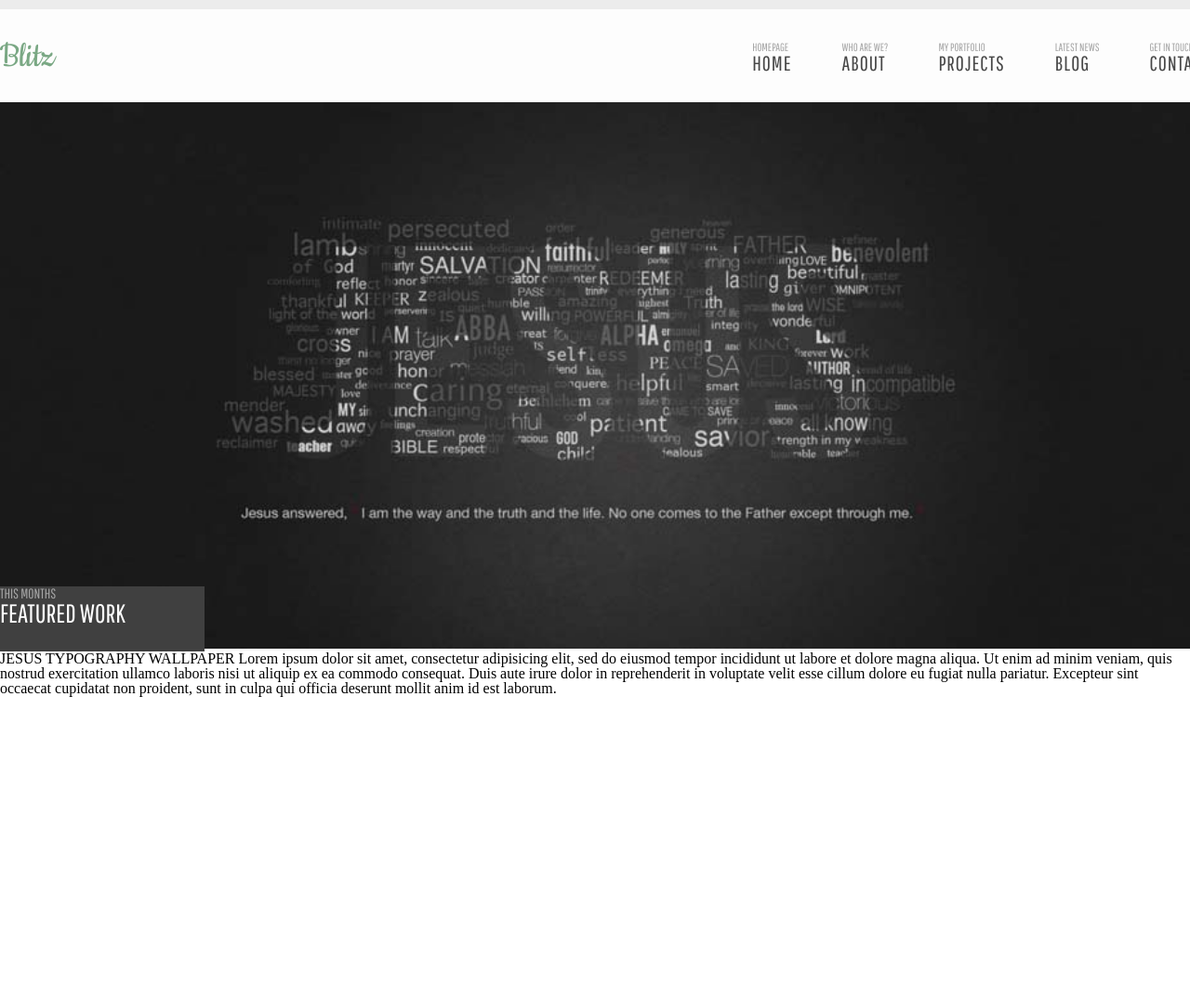
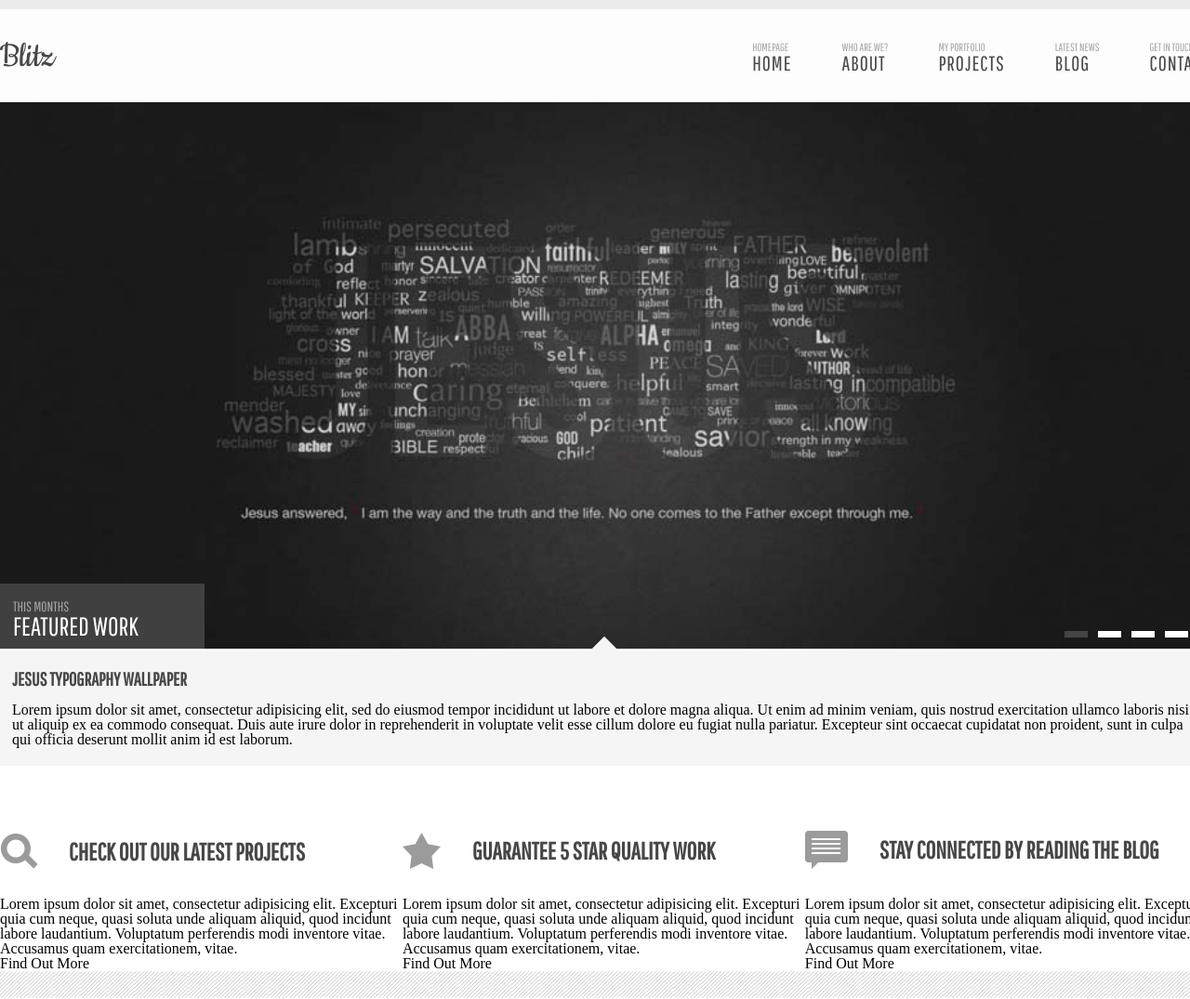
Before and after one commit to AlexVelychko/AlexVelychko.github.io, a plain HTML site: page Blitz/index.html in a window 1280 px wide. Shown: the whole page at 93% size. Before the commit the page ends 800 px from the top, so only its background shows below. Drawn offline with Linux system fonts and the light colour scheme.

Commit message:
slider was finished and started work with new section

```diff
--- a/Blitz/css/style.css
+++ b/Blitz/css/style.css
@@ -33,7 +33,7 @@
 .logo h2 {
   font-family: 'Cookie', cursive;
   font-size: 42px;
-  color: #7aa884;
+  color: #474747;
 }
 .top-menu ul li span {
   display: block;
@@ -93,8 +93,11 @@
   height: 70px;
   background-color: #404040;
   position: absolute;
-  bottom: 0;
+  bottom: 3px;
   left: 0;
+  padding: 17px 0 0 14px;
+  -webkit-box-sizing: border-box;
+  box-sizing: border-box;
   font-family: 'Pathway Gothic One';
 }
 .fw span:first-child {
@@ -109,3 +112,79 @@
   display: block;
   text-align: left;
 }
+.lines {
+  position: absolute;
+  right: 15px;
+  bottom: 12px;
+}
+.lines span {
+  display: inline-block;
+  width: 25px;
+  height: 7px;
+  margin-right: 7px;
+  background-color: #fff;
+}
+.lines span:first-child {
+  background-color:#444444;
+}
+.lines span:last-child {
+  margin-right: 7px;
+}
+.under-img {
+  background: #f5f5f5;
+  padding: 20px 13px;
+  position: relative;
+}
+.under-img::before {
+  content: '';
+  position: absolute;
+  width: 20px;
+  height: 20px;
+  background: #f5f5f5;
+  left: 50%;
+  top: -12px;
+  transform: rotate(45deg);
+  margin-left: -10px;
+
+}
+.under-img h4 {
+  font-size: 20px;
+  font-family: 'Pathway Gothic One';
+  font-weight: bold;
+  color: #474747;
+  margin-bottom: 15px;
+}
+.articles {
+  width: 1300px;
+  margin: 0 auto;
+  margin-top: 70px;
+}
+.articles .item {
+  display: inline-block;
+  width: 33.3%;
+  margin-right: -4px;
+}
+.heading {
+  margin-bottom: 30px;
+}
+.heading img {
+  display: inline-block;
+  vertical-align: middle;
+}
+.heading h4 {
+  display: inline-block;
+  font-size: 26px;
+  font-weight: bold;
+  text-transform: uppercase;
+  font-family: 'Pathway Gothic One';
+  color: #474747;
+  vertical-align: middle;
+  margin-left: 30px;
+}
+.example {
+  width: 100%;
+  height: 30px;
+  background-image: url(../img/shtrih.jpg);
+  /* background-color: red; */
+  background-repeat: repeat-x;
+}
--- a/Blitz/index.html
+++ b/Blitz/index.html
@@ -42,24 +42,53 @@
           </li>
         </ul>
       </div>
-        </div>
-      </div>
     </div>
+  </div>
     <div class="header-main">
       <img src="img/slider.jpg" alt="">
       <div class="fw">
         <span>THIS MONTHS</span>
         <span>FEATURED WORK</span>
       </div>
+      <div class="lines">
+        <span></span>
+        <span></span>
+        <span></span>
+        <span></span>
+      </div>
     </div>
     <div class="under-img">
-      <span>JESUS TYPOGRAPHY WALLPAPER</span>
-      Lorem ipsum dolor sit amet, consectetur adipisicing elit, sed do eiusmod tempor incididunt ut labore et dolore magna aliqua. Ut enim ad minim veniam, quis nostrud exercitation ullamco laboris nisi ut aliquip ex ea commodo consequat. Duis aute irure dolor in reprehenderit in voluptate velit esse cillum dolore eu fugiat nulla pariatur. Excepteur sint occaecat cupidatat non proident, sunt in culpa qui officia deserunt mollit anim id est laborum.
+      <h4>JESUS TYPOGRAPHY WALLPAPER</h4>
+      <p>Lorem ipsum dolor sit amet, consectetur adipisicing elit, sed do eiusmod tempor incididunt ut labore et dolore magna aliqua. Ut enim ad minim veniam, quis nostrud exercitation ullamco laboris nisi ut aliquip ex ea commodo consequat. Duis aute irure dolor in reprehenderit in voluptate velit esse cillum dolore eu fugiat nulla pariatur. Excepteur sint occaecat cupidatat non proident, sunt in culpa qui officia deserunt mollit anim id est laborum.</p>
     </div>
   </div>
-  <div class="about-section"></div>
-  <div class="latest-work"></div>
-  <div class="footer"></div>
+  <div class="articles">
+    <div class="item">
+      <div class="heading">
+        <img src="./img/search.png" alt="">
+        <h4>Check Out OUR  latest PROJECTS</h4>
+      </div>
+      <p>Lorem ipsum dolor sit amet, consectetur adipisicing elit. Excepturi quia cum neque, quasi soluta unde aliquam aliquid, quod incidunt labore laudantium. Voluptatum perferendis modi inventore vitae. Accusamus quam exercitationem, vitae.</p>
+      <div class="more">Find Out More</div>
+    </div>
+    <div class="item">
+      <div class="heading">
+        <img src="./img/star.png" alt="">
+        <h4>Guarantee  5  STar Quality Work</h4>
+      </div>
+      <p>Lorem ipsum dolor sit amet, consectetur adipisicing elit. Excepturi quia cum neque, quasi soluta unde aliquam aliquid, quod incidunt labore laudantium. Voluptatum perferendis modi inventore vitae. Accusamus quam exercitationem, vitae.</p>
+      <div class="more">Find Out More</div>
+    </div>
+    <div class="item">
+      <div class="heading">
+        <img src="./img/note.png" alt="">
+        <h4>Stay connected  by reading  the  blog</h4>
+      </div>
+      <p>Lorem ipsum dolor sit amet, consectetur adipisicing elit. Excepturi quia cum neque, quasi soluta unde aliquam aliquid, quod incidunt labore laudantium. Voluptatum perferendis modi inventore vitae. Accusamus quam exercitationem, vitae.</p>
+      <div class="more">Find Out More</div>
+    </div>
+  </div>
+  <div class="example"></div>
 </div>
 </body>
 </html>
```
Also changed, not shown: Blitz/img/note.png (added), Blitz/img/search.png (added), Blitz/img/shtrih.jpg (added), Blitz/img/star.png (added).
